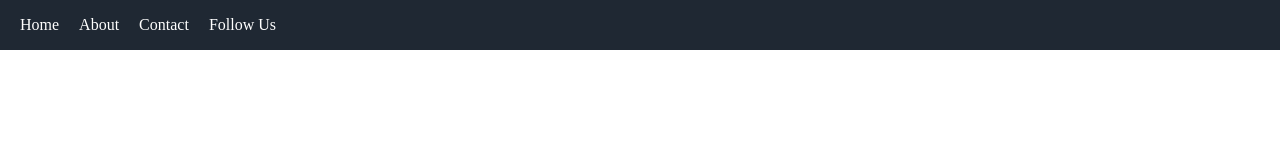
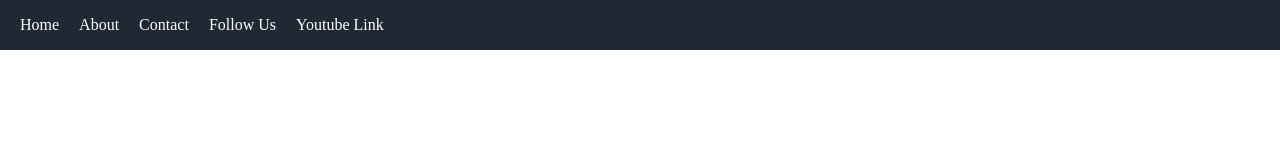
Before and after one commit to DevRezaur/test-project, a plain HTML site: page index.html in a window 1280 px wide. Drawn offline with Linux system fonts and the light colour scheme.

Commit message:
Added youtube link

```diff
--- a/index.html
+++ b/index.html
@@ -13,6 +13,7 @@
     <a href="#">About</a>
     <a href="#">Contact</a>
     <a href="#">Follow Us</a>
+    <a href="#">Youtube Link</a>
 </nav>
 
 </body>
```
